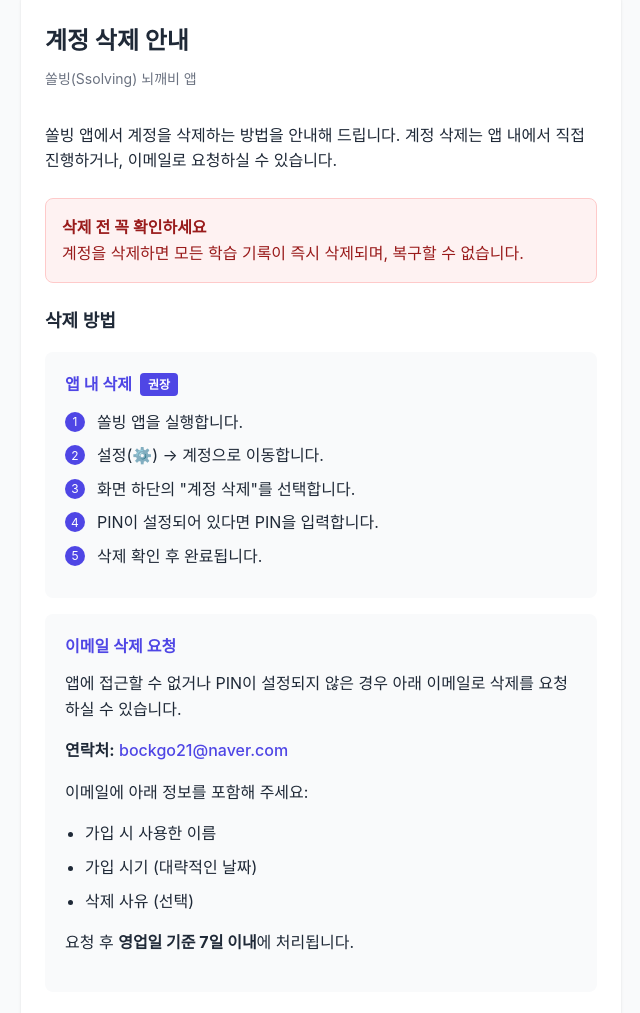
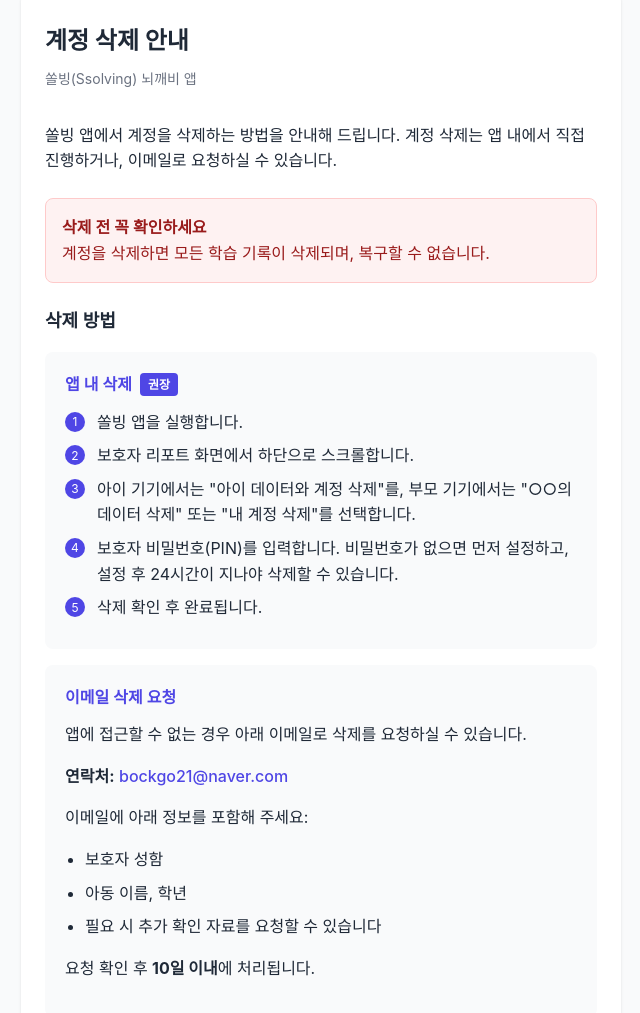
Before and after one commit to bockgo21/ssolving-legal, a plain HTML site: page delete-account.html in a window 1280 px wide. Shown: the part 26-1039 px from the top of the page, without its empty margins (319-959 px from the left). Drawn offline with Linux system fonts and the light colour scheme.

Commit message:
docs: 계정 삭제 안내 페이지를 앱 동작과 방침에 맞게 수정
- 앱 내 삭제 경로를 실제 화면에 맞게 수정 (보호자 리포트 → 하단)

- PIN 24시간 대기 조건 설명 추가

- 이메일 본인 확인 항목을 개인정보 처리방침 3-4와 일치

- 삭제 완료 시점을 정확하게 구분 (서버 즉시, 백업 30일, AI 업체 정책)

- 처리 기한을 10일 이내로 변경

```diff
--- a/delete-account.html
+++ b/delete-account.html
@@ -214,7 +214,7 @@
 
     <div class="warning">
       <p class="warning-title">삭제 전 꼭 확인하세요</p>
-      <p>계정을 삭제하면 모든 학습 기록이 즉시 삭제되며, 복구할 수 없습니다.</p>
+      <p>계정을 삭제하면 모든 학습 기록이 삭제되며, 복구할 수 없습니다.</p>
     </div>
 
     <h2>삭제 방법</h2>
@@ -225,27 +225,27 @@
       </p>
       <ol class="steps">
         <li>쏠빙 앱을 실행합니다.</li>
-        <li>설정(⚙️) → 계정으로 이동합니다.</li>
-        <li>화면 하단의 "계정 삭제"를 선택합니다.</li>
-        <li>PIN이 설정되어 있다면 PIN을 입력합니다.</li>
+        <li>보호자 리포트 화면에서 하단으로 스크롤합니다.</li>
+        <li>아이 기기에서는 "아이 데이터와 계정 삭제"를, 부모 기기에서는 "○○의 데이터 삭제" 또는 "내 계정 삭제"를 선택합니다.</li>
+        <li>보호자 비밀번호(PIN)를 입력합니다. 비밀번호가 없으면 먼저 설정하고, 설정 후 24시간이 지나야 삭제할 수 있습니다.</li>
         <li>삭제 확인 후 완료됩니다.</li>
       </ol>
     </div>
 
     <div class="method">
       <p class="method-title">이메일 삭제 요청</p>
-      <p>앱에 접근할 수 없거나 PIN이 설정되지 않은 경우 아래 이메일로 삭제를 요청하실 수 있습니다.</p>
+      <p>앱에 접근할 수 없는 경우 아래 이메일로 삭제를 요청하실 수 있습니다.</p>
       <p>
         <strong>연락처:</strong>
         <a href="mailto:bockgo21@naver.com" class="contact-email">bockgo21@naver.com</a>
       </p>
       <p>이메일에 아래 정보를 포함해 주세요:</p>
       <ul>
-        <li>가입 시 사용한 이름</li>
-        <li>가입 시기 (대략적인 날짜)</li>
-        <li>삭제 사유 (선택)</li>
+        <li>보호자 성함</li>
+        <li>아동 이름, 학년</li>
+        <li>필요 시 추가 확인 자료를 요청할 수 있습니다</li>
       </ul>
-      <p>요청 후 <strong>영업일 기준 7일 이내</strong>에 처리됩니다.</p>
+      <p>요청 확인 후 <strong>10일 이내</strong>에 처리됩니다.</p>
     </div>
 
     <h2>삭제되는 데이터</h2>
@@ -313,10 +313,12 @@
     </div>
 
     <h2>삭제 완료 시점</h2>
-    <p>
-      앱 내 삭제: <strong>즉시</strong><br>
-      이메일 요청: 영업일 기준 <strong>7일 이내</strong>
-    </p>
+    <ul>
+      <li><strong>서버의 개인정보:</strong> 삭제 처리 즉시 삭제됩니다.</li>
+      <li><strong>운영자 백업 사본:</strong> 최대 30일 순환 보관 후 삭제됩니다.</li>
+      <li><strong>외부 AI 업체(Anthropic, OpenAI)에 전송된 데이터:</strong> 업체 정책에 따른 기간 동안 남을 수 있습니다. 음성 합성은 최대 30일입니다.</li>
+      <li><strong>이메일 요청:</strong> 요청 확인 후 10일 이내에 처리됩니다.</li>
+    </ul>
 
     <div class="contact">
       <h2>문의</h2>
@@ -330,7 +332,7 @@
 
     <div class="footer">
       <p>&copy; 2026 쏠빙(Ssolving). All rights reserved.</p>
-      <p>최종 업데이트: 2026년 11월</p>
+      <p>최종 업데이트: 2026년 11월 25일</p>
     </div>
   </div>
 </body>
```
